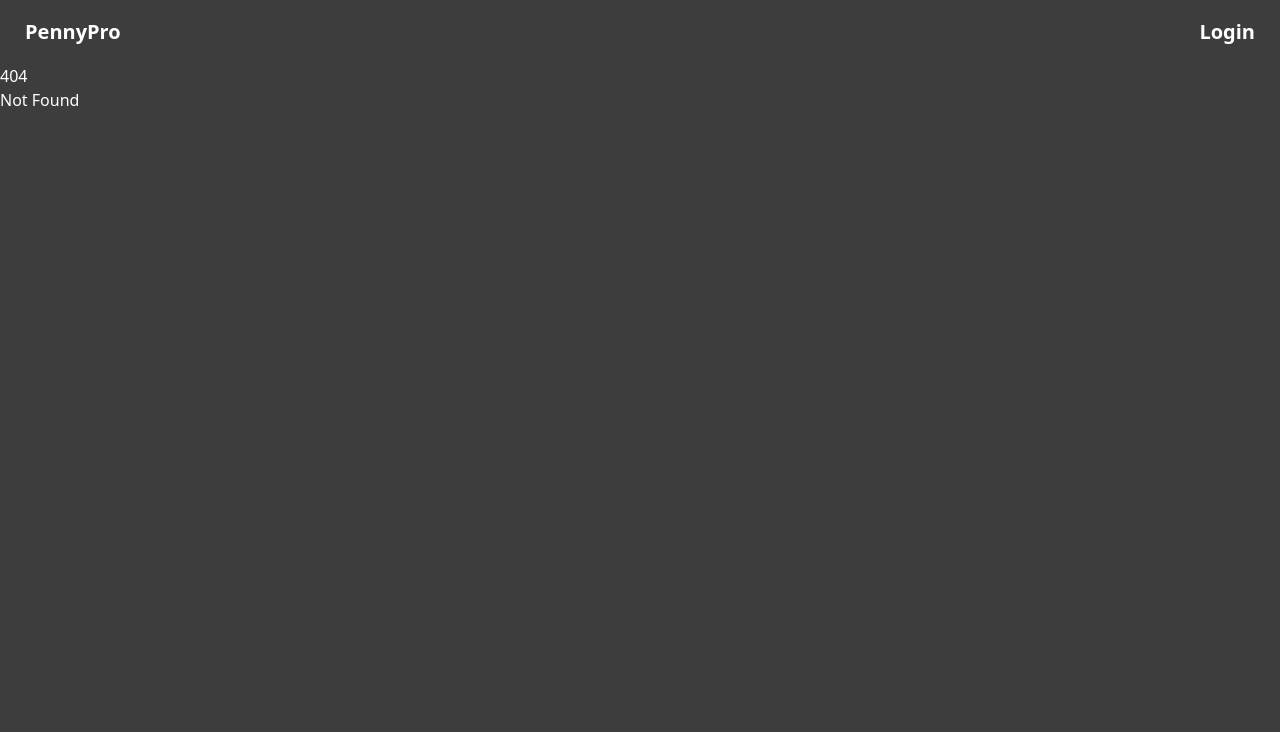
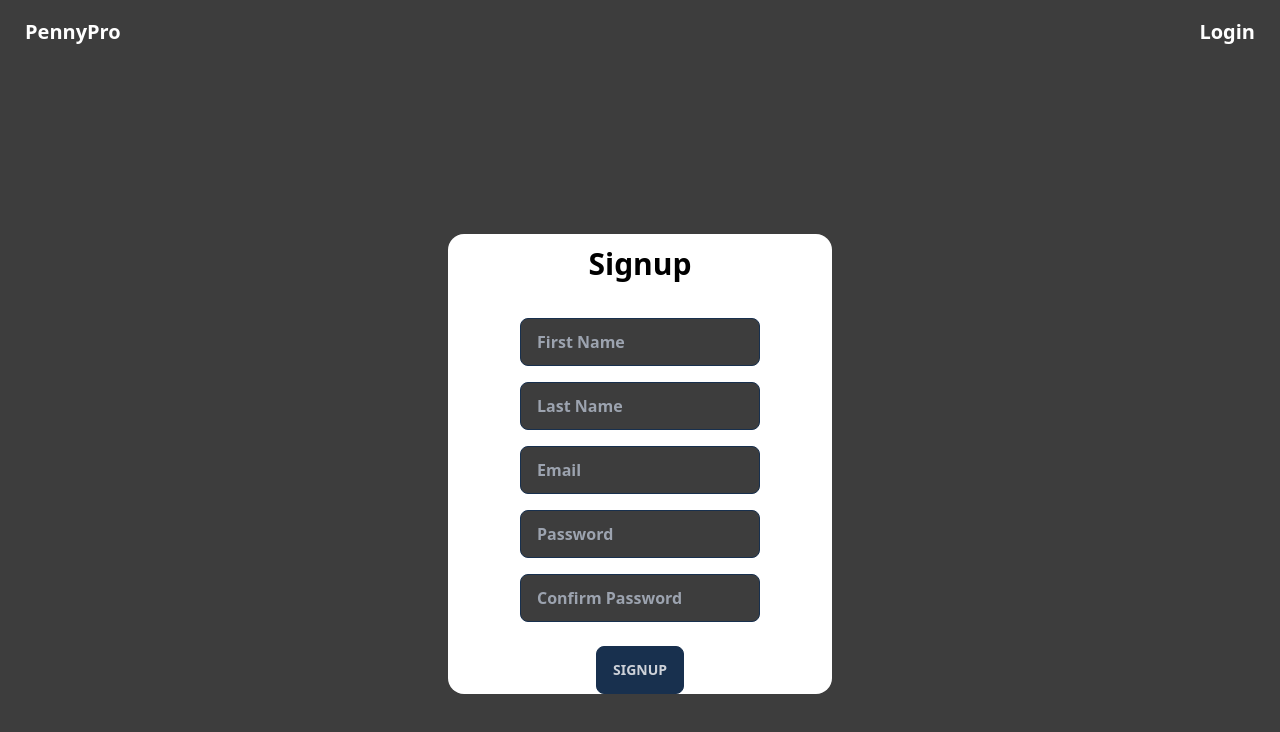
Before and after one commit to sofaradkova/hachkduke23, a SvelteKit app: page /signup in a window 1280 px wide. Before the commit this address had no page. Shown: the top 732 px of the page. Built offline with nearby package versions, Linux system fonts and the light colour scheme.

Commit message:
login/signup data passed to server

```diff
--- a/src/lib/components/navbar_1.svelte
+++ b/src/lib/components/navbar_1.svelte
@@ -1,10 +1,18 @@
+<script>
+	import { page } from "$app/stores";
+</script>
+
 <main>
 	<div class="navbar bg-base-100">
 		<div class="navbar-start">
 			<a class="btn btn-ghost normal-case text-xl hover:text-accent" href="/"> PennyPro </a>
 		</div>
 		<div class="navbar-end">
-			<a class="btn btn-ghost normal-case text-xl hover:text-accent" href="/"> Login </a>
+			{#if $page.url.pathname == "/login"}
+				<a class="btn btn-ghost normal-case text-xl hover:text-accent" href="/signup"> Signup </a>
+			{:else}
+				<a class="btn btn-ghost normal-case text-xl hover:text-accent" href="/login"> Login </a>
+			{/if}
 		</div>
 	</div>
 </main>
--- /dev/null
+++ b/src/lib/components/navbar_2.svelte
@@ -0,0 +1,8 @@
+<main>
+	<div class="navbar bg-base-100">
+		<div class="navbar-first">
+			<a class="btn btn-ghost normal-case text-xl hover:text-accent" href="/"> PennyPro </a>
+		</div>
+	</div>
+</main>
+s
--- /dev/null
+++ b/src/lib/index.js
@@ -0,0 +1,18 @@
+// place files you want to import through the `$lib` alias in this folder.
+import { env } from "$env/dynamic/public";
+import { initializeApp } from "firebase/app";
+import { getAuth, connectAuthEmulator } from "firebase/auth";
+
+// Initialize Firebase
+const firebaseConfig = {
+	apiKey: env.FIREBASE_API_KEY,
+	authDomain: env.FIREBASE_AUTH_DOMAIN,
+	projectId: env.FIREBASE_PROJECT_ID,
+	storageBucket: env.FIREBASE_STORAGE_BUCKET,
+	messagingSenderId: env.FIREBASE_MESSAGING_SENDER_ID,
+	appId: env.FIREBASE_APP_ID,
+	measurementId: env.FIREBASE_MEASUREMENT_ID,
+};
+
+const app = initializeApp(firebaseConfig);
+const auth = getAuth(app);
--- a/src/routes/+layout.svelte
+++ b/src/routes/+layout.svelte
@@ -1,10 +1,17 @@
 <script>
 	import "../app.css";
-	import Navbar_1 from "../lib/components/navbar_1.svelte";
+	import Navbar_1 from "$lib/components/navbar_1.svelte";
+	import Navbar_2 from "$lib/components/navbar_2.svelte";
+	import { page } from "$app/stores";
 </script>
 
 <body class="overflow-hidden font-sans font-medium text-white">
-	<Navbar_1 />
+	{#if $page.url.pathname == "/login" || $page.url.pathname == "/signup" || $page.url.pathname == "/"}
+		<Navbar_1 />
+	{:else}
+		<Navbar_2 />
+	{/if}
+
 	<slot />
 </body>
 
@@ -12,5 +19,7 @@
 	body {
 		width: 100vw;
 		height: 100vh;
+		/* prevent child objects from getting cut out */
+		overflow: scroll;
 	}
 </style>
--- a/src/routes/+page.svelte
+++ b/src/routes/+page.svelte
@@ -14,7 +14,7 @@
 			<p class="text-lg font-light opacity-70">Unlock financial freedom and achieve your dreams</p>
 		</div>
 		<div class="card-body place-self-center">
-			<div class="btn">tmp</div>
+			<a class="btn w-60 animate-pulse" href="/signup">Signup</a>
 		</div>
 	</div>
 </CenterBox>
--- /dev/null
+++ b/src/routes/login/+page.server.js
@@ -0,0 +1,9 @@
+export const actions = {
+	default: async ({ request }) => {
+		const formData = await request.formData();
+		console.log(formData);
+		const email = formData.get("email");
+		// Process the form data and perform actions
+		return { success: true };
+	},
+};
--- /dev/null
+++ b/src/routes/login/+page.svelte
@@ -0,0 +1,32 @@
+<script>
+	import CenterBox from "$lib/components/CenterBox.svelte";
+
+	let content = {
+		email: {
+			placeholder: "Email",
+		},
+		password: {
+			placeholder: "Password",
+		},
+	};
+	export let form;
+</script>
+
+<CenterBox>
+	<div class="card w-96 h-1000px bg-white">
+		<div class="card-title place-self-center pt-3 pb-7">
+			<p class="text-3xl text-black">Login</p>
+		</div>
+
+		<form method="POST" class="card-title place-self-center flex-col">
+			{#each Object.entries(content) as [title, item]}
+				<input
+					class="input input-bordered input-primary join-item w-60 mt-2"
+					placeholder={item.placeholder}
+					name={title}
+				/>
+			{/each}
+			<button type="submit" class="btn btn-primary mt-4 place-self-center">Login</button>
+		</form>
+	</div>
+</CenterBox>
--- /dev/null
+++ b/src/routes/signup/+page.server.js
@@ -0,0 +1,9 @@
+export const actions = {
+	default: async ({ request }) => {
+		const formData = await request.formData();
+		console.log(formData);
+		const email = formData.get("email");
+		// Process the form data and perform actions
+		return { success: true };
+	},
+};
--- /dev/null
+++ b/src/routes/signup/+page.svelte
@@ -0,0 +1,41 @@
+<script>
+	import CenterBox from "$lib/components/CenterBox.svelte";
+
+	let content = {
+		firsName: {
+			placeholder: "First Name",
+		},
+		lastName: {
+			placeholder: "Last Name",
+		},
+		email: {
+			placeholder: "Email",
+		},
+		password: {
+			placeholder: "Password",
+		},
+		confirmPassword: {
+			placeholder: "Confirm Password",
+		},
+	};
+	export let form;
+</script>
+
+<CenterBox>
+	<div class="card w-96 h-1000px bg-white">
+		<div class="card-title place-self-center pt-3 pb-7">
+			<p class="text-3xl text-black">Signup</p>
+		</div>
+
+		<form method="POST" class="card-title place-self-center flex-col">
+			{#each Object.entries(content) as [title, item]}
+				<input
+					class="input input-bordered input-primary join-item w-60 mt-2"
+					placeholder={item.placeholder}
+					name={title}
+				/>
+			{/each}
+			<button type="submit" class="btn btn-primary mt-4 place-self-center">Signup</button>
+		</form>
+	</div>
+</CenterBox>
```
